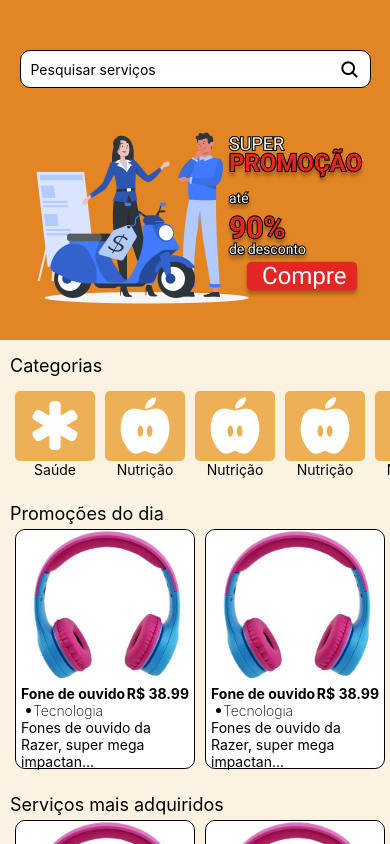
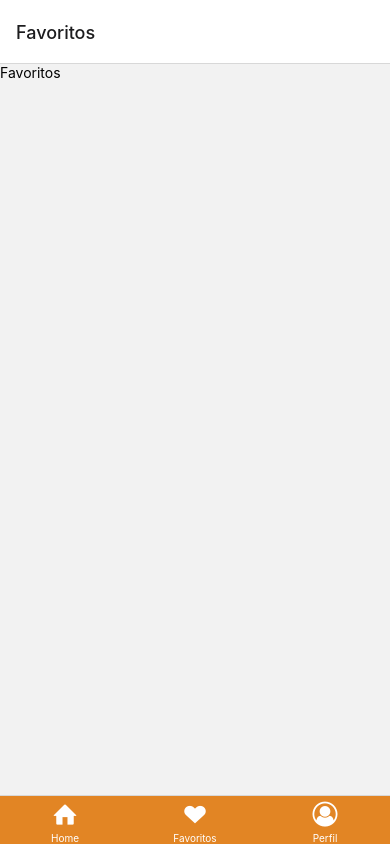
Before and after one commit to Wictor-dev/Provantagens-Front-end, a React Native app: screen /Favoritos in a window 390 px wide. Built offline with nearby package versions, Linux system fonts and the light colour scheme.

Commit message:
feat: create a tab bar bottom

```diff
--- a/App.tsx
+++ b/App.tsx
@@ -2,13 +2,17 @@ import { StatusBar } from 'expo-status-bar';
 import { StyleSheet, Text, View } from 'react-native';
 import { Home } from './src/pages/Home';
 import { theme } from './src/global/styles/theme';
+import { NavigationContainer } from '@react-navigation/native';
+import Tabs from './src/navigation/tabs';
 
 export default function App() {
   return (
-    <View style={styles.container}>
-      <Home />
-      <StatusBar style="auto" backgroundColor={theme.colors.primaryDarker} />
-    </View>
+    // <View style={styles.container}>
+      <NavigationContainer>
+        <Tabs />
+        <StatusBar style="auto" backgroundColor={theme.colors.primaryDarker} />
+      </NavigationContainer>
+    // </View>
   );
 }
 
--- a/package.json
+++ b/package.json
@@ -10,6 +10,7 @@
     "eject": "expo eject"
   },
   "dependencies": {
+    "@react-navigation/bottom-tabs": "^6.2.0",
     "@react-navigation/native": "^6.0.8",
     "@react-navigation/stack": "^6.1.1",
     "expo": "~44.0.0",
@@ -17,6 +18,8 @@
     "react": "17.0.1",
     "react-dom": "17.0.1",
     "react-native": "0.64.3",
+    "react-native-safe-area-context": "3.3.2",
+    "react-native-screens": "~3.10.1",
     "react-native-web": "0.17.1"
   },
   "devDependencies": {
--- /dev/null
+++ b/src/navigation/tabs.tsx
@@ -0,0 +1,31 @@
+import { createBottomTabNavigator } from '@react-navigation/bottom-tabs';
+import { theme } from '../global/styles/theme';
+import { Favorites } from '../pages/Favorites';
+import { Home } from '../pages/Home';
+import { Perfil } from '../pages/Perfil';
+import { Entypo, FontAwesome } from '@expo/vector-icons'
+const Tab = createBottomTabNavigator();
+
+export default function Tabs() {
+  return (
+    <Tab.Navigator
+        screenOptions={({route}) => ({
+            tabBarIcon: ({focused, color, size}) => {
+                if (route.name === 'Home') {
+                    return <Entypo name='home' size={size} color={theme.colors.white} />
+                } else if (route.name === 'Favoritos') {
+                    return <Entypo name='heart' size={size} color={theme.colors.white} />
+                } else if (route.name === 'Perfil') {
+                    return <FontAwesome name='user-circle-o' size={size} color={theme.colors.white} />
+                }
+            },
+            tabBarStyle: {backgroundColor: theme.colors.primary},
+            tabBarLabelStyle: {color: theme.colors.white}
+        })}
+    >
+      <Tab.Screen name="Home" component={Home} />
+      <Tab.Screen name="Favoritos" component={Favorites} />
+      <Tab.Screen name="Perfil" component={Perfil} />
+    </Tab.Navigator>
+  );
+}
--- /dev/null
+++ b/src/pages/Favorites/index.tsx
@@ -0,0 +1,7 @@
+import { Text } from "react-native"
+
+export function Favorites(){
+    return (
+        <Text>Favoritos</Text>
+    )
+}
--- /dev/null
+++ b/src/pages/Perfil/index.tsx
@@ -0,0 +1,7 @@
+import { Text } from "react-native";
+
+export function Perfil(){
+    return (
+        <Text>Perfil</Text>
+    )
+}
```
Also changed, not shown: 1 other file (tests, documents, lock files or other folders).
